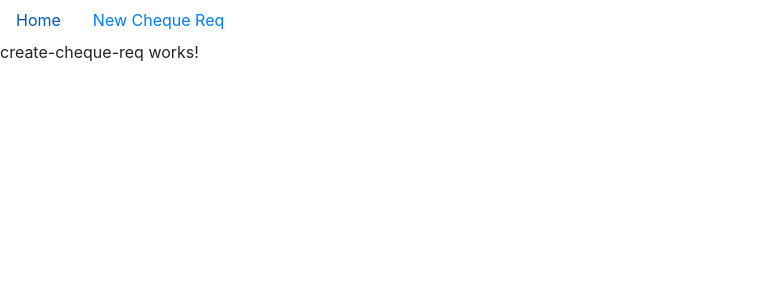
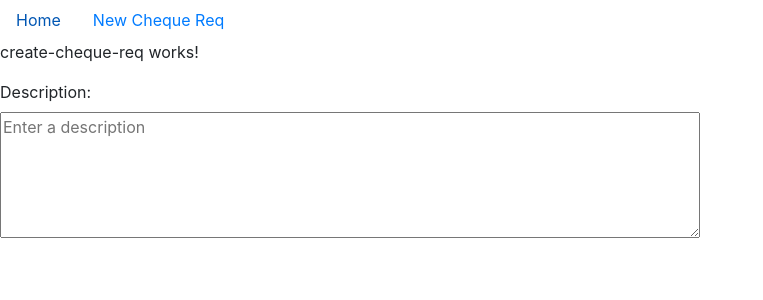
Before and after one commit to ecepidik/ChequeIN, an Angular app in the folder frontend/: page /cheque-req/new in a window 1280 px wide. Shown: the top 300 px of the page, without its empty margins (0-763 px from the left). Built offline with nearby package versions, Linux system fonts and the light colour scheme.

Commit message:
created description field and error check

```diff
--- a/frontend/package.json
+++ b/frontend/package.json
@@ -20,6 +20,7 @@
     "@angular/platform-browser": "^5.2.0",
     "@angular/platform-browser-dynamic": "^5.2.0",
     "@angular/router": "^5.2.0",
+    "angular2-autosize": "^1.0.2",
     "core-js": "^2.4.1",
     "rxjs": "^5.5.6",
     "zone.js": "^0.8.19"
--- a/frontend/src/app/create-cheque-req/create-cheque-req.component.html
+++ b/frontend/src/app/create-cheque-req/create-cheque-req.component.html
@@ -1,3 +1,17 @@
 <p>
   create-cheque-req works!
 </p>
+<div>
+  <label for="Description">Description:</label>
+  <br>
+  <textarea #descriptionBox type="text" class="create_cheque_req" id="Description" placeholder="Enter a description"
+    (keyup.enter)="updateDescription(descriptionBox.value)" (blur)="updateDescription(descriptionBox.value)"
+    rows="5" style="width: 700px;"></textarea>
+  <br>
+  <label for="Error" *ngIf="description_error" style="color:red; font-style:italic;">*You need to enter a description</label>
+</div>
+
+<!-- <mat-form-field>
+  <textarea matInput placeholder="Autosize textarea" matTextareaAutosize matAutosizeMinRows="2"
+            matAutosizeMaxRows="5"></textarea>
+</mat-form-field> -->
--- a/frontend/src/app/create-cheque-req/create-cheque-req.component.ts
+++ b/frontend/src/app/create-cheque-req/create-cheque-req.component.ts
@@ -13,7 +13,19 @@ export class CreateChequeReqComponent implements OnInit {
   constructor() { }
 
   ngOnInit() {
-
   }
 
+  cheque_description = '';
+  description_error = false;
+
+  updateDescription(value: string) {
+    this.cheque_description = value;
+    if(this.cheque_description == '') {
+      this.description_error = true;
+    } else {
+      this.description_error = false;
+    }
+  }
+
+
 }
```
Also changed, not shown: 2 other files (tests, documents, lock files or other folders).
